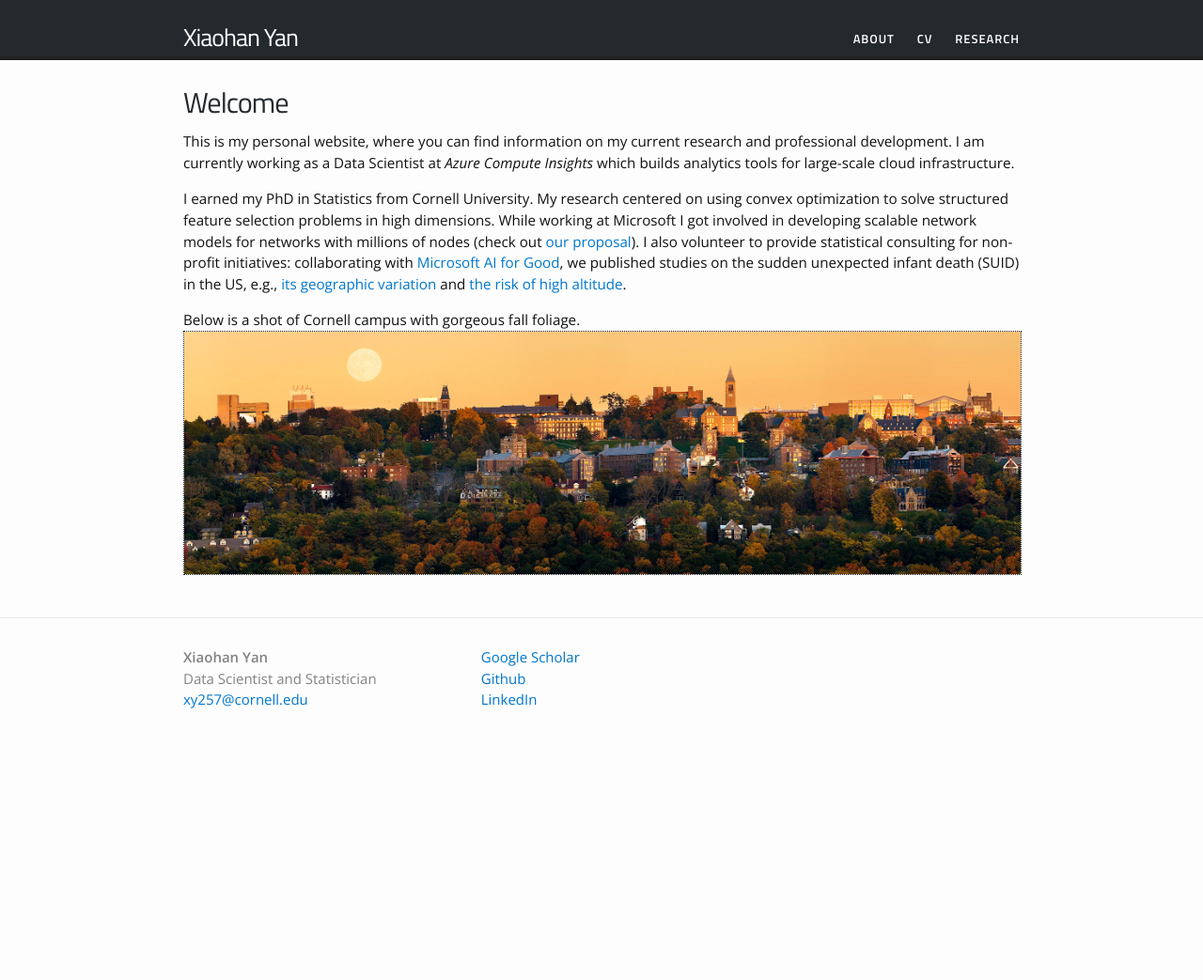
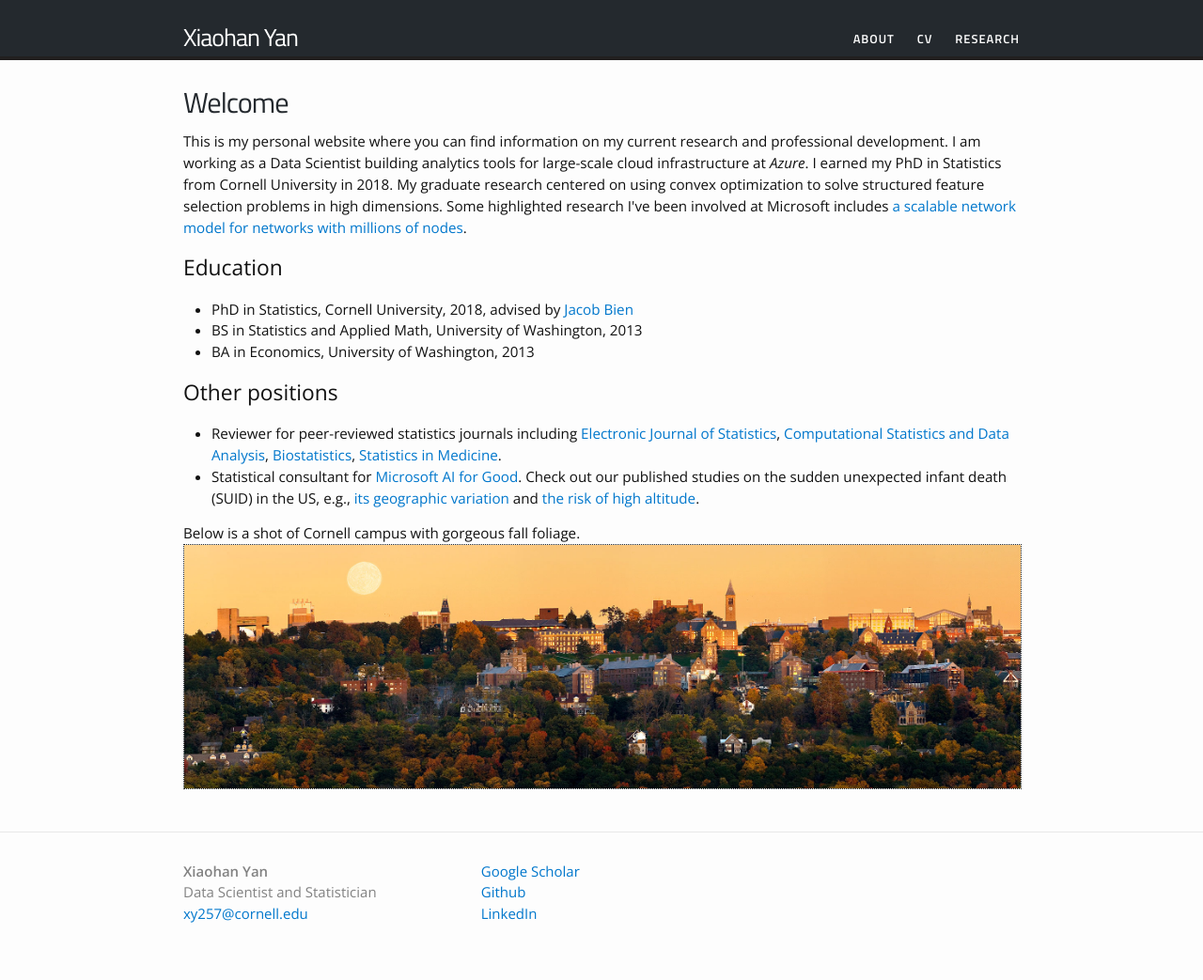
Before and after one commit to yanxht/yanxht.github.io, a Jekyll site: the page built from index.html, in a window 1280 px wide. Shown: the whole page at 94% size. Built offline with Jekyll 4.4.1, drawn with Linux system fonts in a browser that asks for light colours; before the commit the page ends 900 px from its top, so only the background shows below that.

Commit message:
Update landing page

```diff
--- a/index.html
+++ b/index.html
@@ -5,10 +5,20 @@ layout: default
 <div class="home">
 
 <h1>Welcome</h1>
+<p>This is my personal website where you can find information on my current research and professional development. I am working as a Data Scientist building analytics tools for large-scale cloud infrastructure at <i>Azure</i>. I earned my PhD in Statistics from Cornell University in 2018. My graduate research centered on using convex optimization to solve structured feature selection problems in high dimensions. Some highlighted research I've been involved at Microsoft includes <a href="https://yanxht.github.io/research/bar/">a scalable network model for networks with millions of nodes</a>.</p>
 
-<p>This is my personal website, where you can find information on my current research and professional development. I am currently working as a Data Scientist at <i>Azure Compute Insights</i> which builds analytics tools for large-scale cloud infrastructure.
+<h2> Education </h2>
+<ul>
+  <li>PhD in Statistics, Cornell University, 2018, advised by <a href="http://faculty.marshall.usc.edu/Jacob-Bien/">Jacob Bien</a></li>
+  <li>BS in Statistics and Applied Math, University of Washington, 2013</li>
+  <li>BA in Economics, University of Washington, 2013</li>
+</ul>
 
-<p>I earned my PhD in Statistics from Cornell University. My research centered on using convex optimization to solve structured feature selection problems in high dimensions. While working at Microsoft I got involved in developing scalable network models for networks with millions of nodes (check out <a href="https://yanxht.github.io/research/bar/">our proposal</a>). I also volunteer to provide statistical consulting for non-profit initiatives: collaborating with <a href="https://www.microsoft.com/en-us/ai/ai-for-good">Microsoft AI for Good</a>, we published studies on the sudden unexpected infant death (SUID) in the US, e.g., <a href="https://www.sciencedirect.com/science/article/pii/S002234762030010X">its geographic variation</a> and <a href="https://www.nature.com/articles/s41598-021-81613-w">the risk of high altitude</a>. </p>
+<h2> Other positions </h2>
+<ul>
+  <li>Reviewer for peer-reviewed statistics journals including <a href="https://imstat.org/journals-and-publications/electronic-journal-of-statistics/">Electronic Journal of Statistics</a>, <a href="https://www.journals.elsevier.com/computational-statistics-and-data-analysis">Computational Statistics and Data Analysis</a>, <a href="https://academic.oup.com/biostatistics">Biostatistics</a>, <a href="https://onlinelibrary.wiley.com/journal/10970258">Statistics in Medicine</a>.</li>
+  <li>Statistical consultant for <a href="https://www.microsoft.com/en-us/ai/ai-for-good">Microsoft AI for Good</a>. Check out our published studies on the sudden unexpected infant death (SUID) in the US, e.g., <a href="https://www.sciencedirect.com/science/article/pii/S002234762030010X">its geographic variation</a> and <a href="https://www.nature.com/articles/s41598-021-81613-w">the risk of high altitude</a>.</li>
+</ul>
 
 Below is a shot of Cornell campus with gorgeous fall foliage.
 
```
Also changed, not shown: research.md (line endings or trailing spaces).
